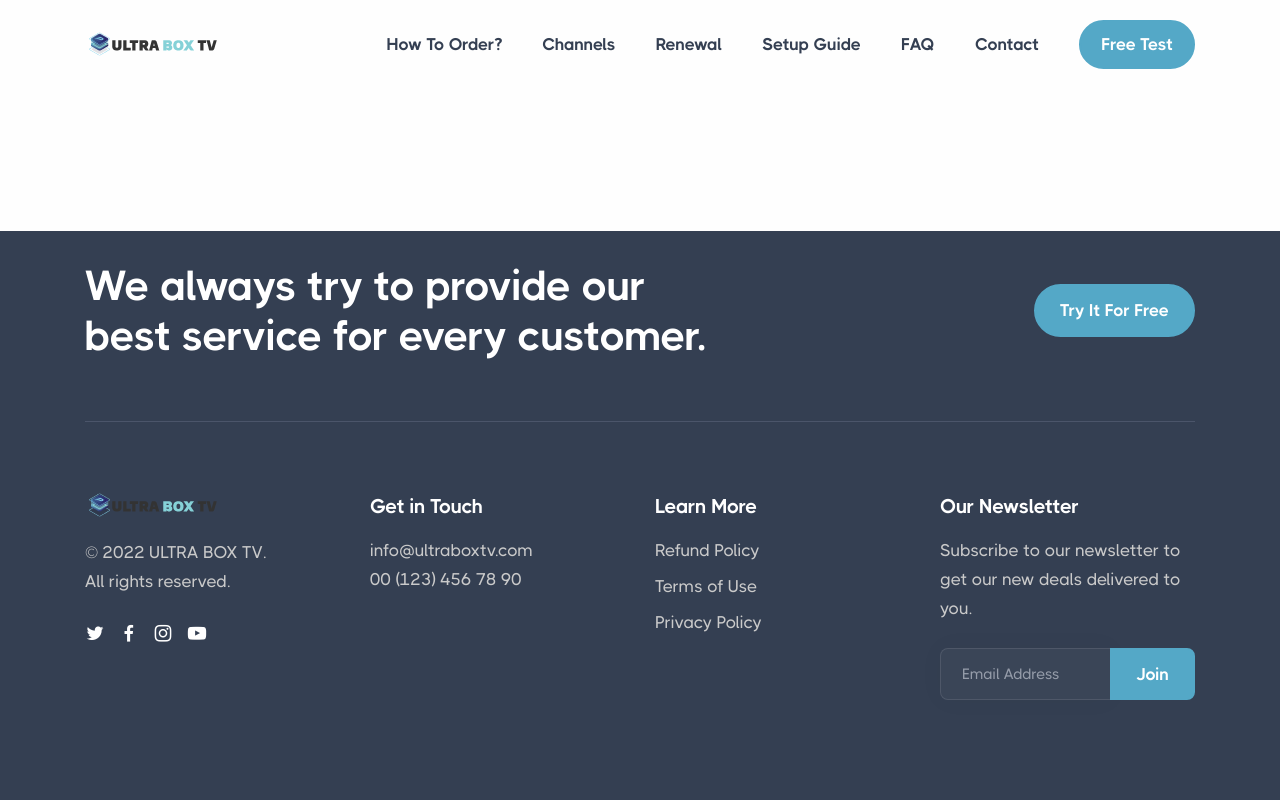
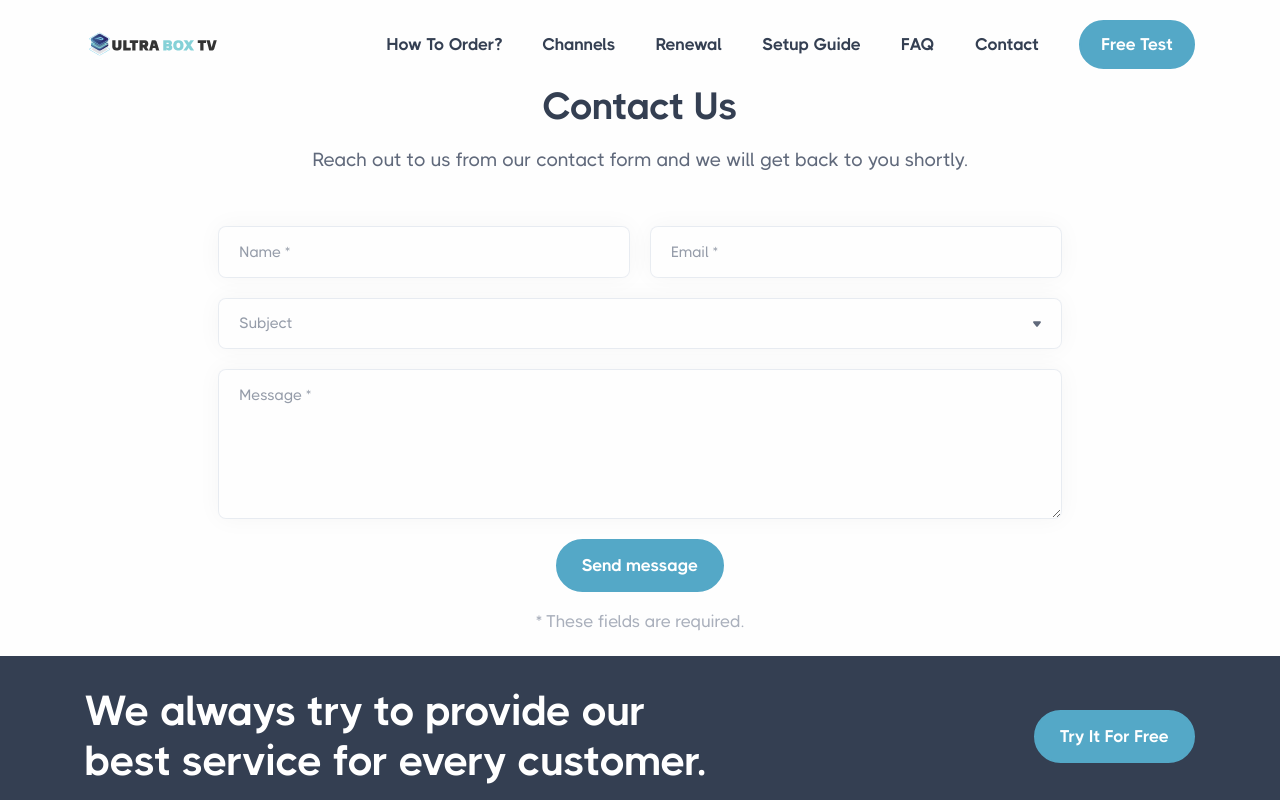
Before and after one commit to AbderrahimFouadDev/ultraboxtv, a plain HTML site: page contact.html in a window 1280 px wide. Shown: the top 800 px of the page. Drawn offline with Linux system fonts and the light colour scheme.

Commit message:
Update contact.html

```diff
--- a/contact.html
+++ b/contact.html
@@ -111,7 +111,67 @@
 <!-- /section -->
 <!-- /section -->
     <!-- /section -->
+   <div class="row">
+          <div class="col-lg-10 offset-lg-1 col-xl-8 offset-xl-2">
+            <h2 class="display-4 mb-3 text-center">Contact Us </h2>
+            <p class="lead text-center mb-10">Reach out to us from our contact form and we will get back to you shortly.</p>
+            <form class="contact-form needs-validation" method="post" action="./assets/php/contact.php" novalidate>
+              <div class="messages"></div>
+              <div class="row gx-4">
+                <div class="col-md-6">
+                  <div class="form-floating mb-4">
+                    <input id="form_name" type="text" name="name" class="form-control" placeholder="Jane" required>
+                    <label for="form_name">Name *</label>
+                    <div class="valid-feedback"> Looks good! </div>
+                    <div class="invalid-feedback"> Please enter your first name. </div>
+                  </div>
+                </div>
+                <!-- /column -->
 
+                <!-- /column -->
+                <div class="col-md-6">
+                  <div class="form-floating mb-4">
+                    <input id="form_email" type="email" name="email" class="form-control" placeholder="jane.doe@example.com" required>
+                    <label for="form_email">Email *</label>
+                    <div class="valid-feedback"> Looks good! </div>
+                    <div class="invalid-feedback"> Please provide a valid email address. </div>
+                  </div>
+                </div>
+                <!-- /column -->
+                <div >
+                  <div class="form-select-wrapper mb-4">
+                    <select class="form-select" id="form-select" name="department" required>
+                      <option selected disabled value="">Subject</option>
+                      <option value="Sales">Request Channels or VOD/SER</option>
+                      <option value="Marketing">24H Free Test</option>
+                      <option value="Customer Support">Issues</option>
+                    </select>
+                    <div class="valid-feedback"> Looks good! </div>
+                    <div class="invalid-feedback"> Please select a subject . </div>
+                  </div>
+                </div>
+                <!-- /column -->
+                <div class="col-12">
+                  <div class="form-floating mb-4">
+                    <textarea id="form_message" name="message" class="form-control" placeholder="Your message" style="height: 150px" required></textarea>
+                    <label for="form_message">Message *</label>
+                    <div class="valid-feedback"> Looks good! </div>
+                    <div class="invalid-feedback"> Please enter your messsage. </div>
+                  </div>
+                </div>
+                <!-- /column -->
+                <div class="col-12 text-center">
+                  <input type="submit" class="btn btn-primary rounded-pill btn-send mb-3" value="Send message">
+                  <p class="text-muted"><strong>*</strong> These fields are required.</p>
+                </div>
+                <!-- /column -->
+              </div>
+              <!-- /.row -->
+            </form>
+            <!-- /form -->
+          </div>
+          <!-- /column -->
+        </div>
 <!-- /section -->
     <!-- /section -->
 
```
